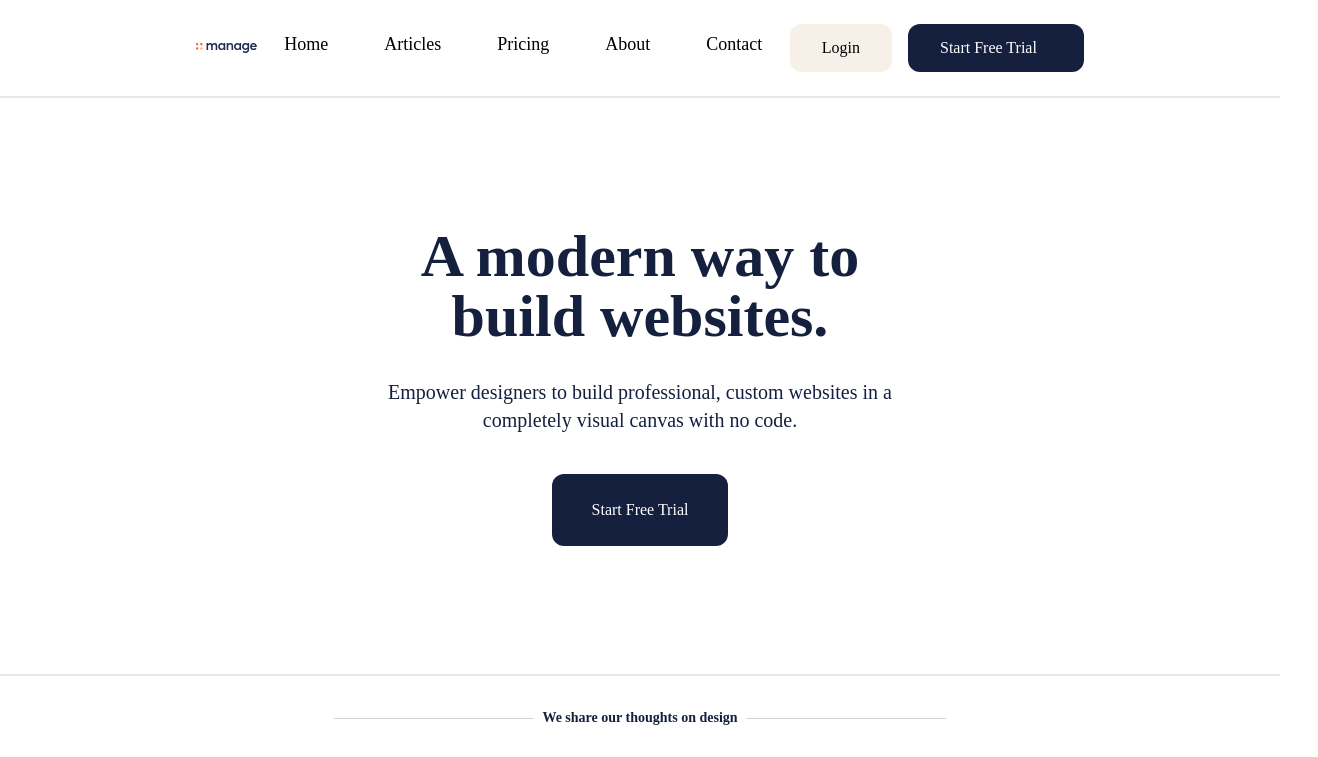
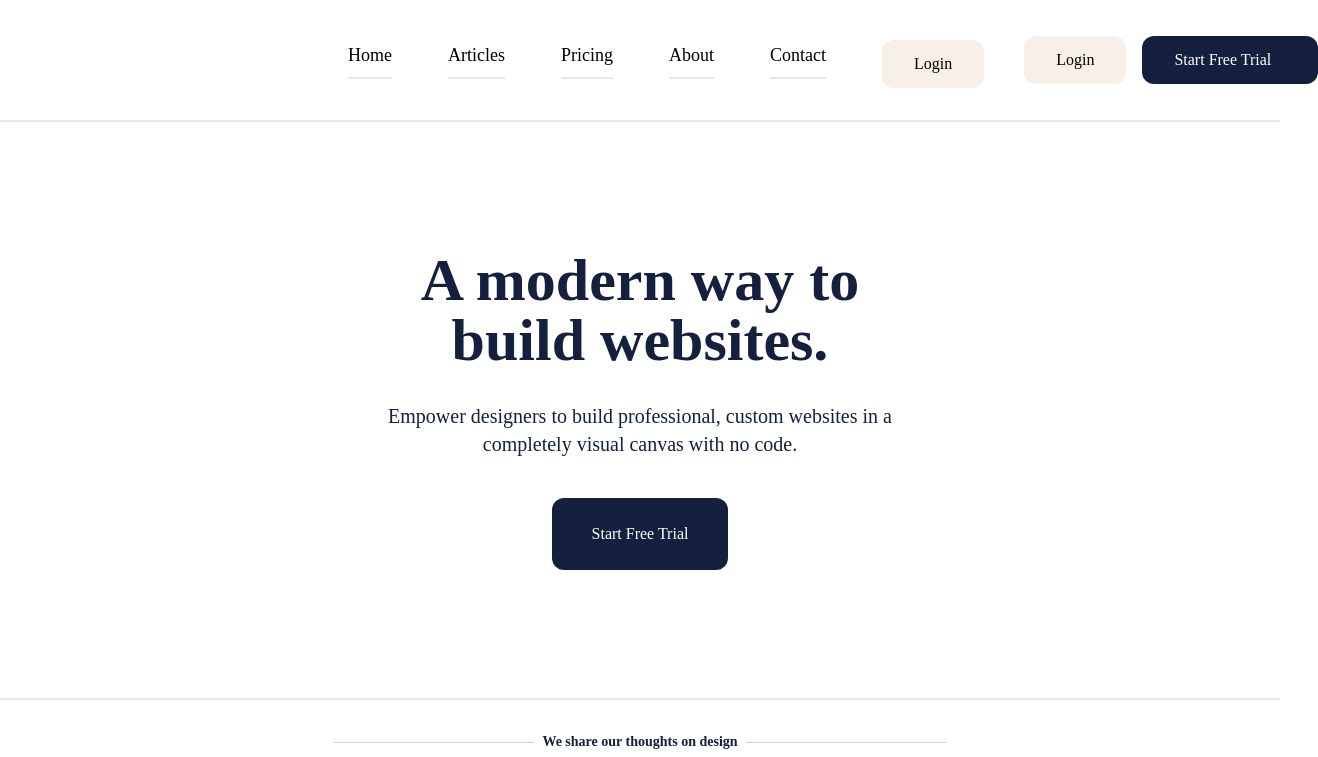
Before and after one commit to Olayinka-Ayode/tailwind-site-two, a website: page index.html in a window 1280 px wide. Shown: the top 757 px of the page, 1318 px wide, since content can reach past the window. Drawn offline with Linux system fonts and the light colour scheme.

Commit message:
fixed responsiveness

```diff
--- a/index.html
+++ b/index.html
@@ -14,15 +14,16 @@
         <div class="flex">
             <a href="#"><img src="./logo.svg" alt="Logo" class="hover:opacity-60 cursor-not-allowed"></a>
         </div>
-        <div id="menu-btn" class="hidden flex-col md:flex absolute md:static md:flex-row md:bg-inherit md:mt-0 md:space-x-14 mt-72 justify-center items-center text-center mx-auto bg-gray-300 w-screen">
-            <a href="" class="font-normal text-lg font-IBM hover:opacity-10 hover:line-through pb-2">Home</a>
-            <a href="" class="font-normal text-lg font-IBM hover:opacity-10 hover:line-through pb-2">Articles</a>
-            <a href="" class="font-normal text-lg font-IBM hover:opacity-10 hover:line-through pb-2">Pricing</a>
-            <a href="" class="font-normal text-lg font-IBM hover:opacity-10 hover:line-through pb-2">About</a>
-            <a href="" class="font-normal text-lg font-IBM hover:opacity-10 hover:line-through pb-2">Contact</a>
+        <div id="menu-btn" class="hidden flex-col md:flex absolute float-right bg-freetrial md:static md:flex-row md:bg-inherit md:mt-0 md:space-x-14 ml-28 mt-72 rounded-xl px-10 mx-auto items-center pt-2 pb-2">
+            <a href="" class="font-normal text-lg font-IBM hover:opacity-10 hover:line-through pb-2  border-b-2 w-full text-center">Home</a>
+            <a href="" class="font-normal text-lg font-IBM hover:opacity-10 hover:line-through pb-2 border-b-2 w-full text-center">Articles</a>
+            <a href="" class="font-normal text-lg font-IBM hover:opacity-10 hover:line-through pb-2 border-b-2 w-full text-center">Pricing</a>
+            <a href="" class="font-normal text-lg font-IBM hover:opacity-10 hover:line-through pb-2 border-b-2 w-full text-center">About</a>
+            <a href="" class="font-normal text-lg font-IBM hover:opacity-10 hover:line-through pb-2 border-b-2 w-full text-center">Contact</a>
+            <button class="bg-loginbutton px-8 rounded-xl py-3 md:mr-4 font-IBM hover:bg-freetrial hover:text-loginbutton mt-2">Login</button>
         </div>
         <div class="flex flex-row justify-center items-center">
-            <button class="bg-loginbutton px-8 rounded-xl py-3 md:mr-4 font-IBM hover:bg-freetrial hover:text-loginbutton">Login</button>
+            <button class="hidden md:flex bg-loginbutton px-8 rounded-xl py-3 md:mr-4 font-IBM hover:bg-freetrial hover:text-loginbutton">Login</button>
             <button class="hidden md:flex md:py-3 md:px-8 rounded-xl bg-freetrial text-white font-IBM hover:bg-loginbutton hover:text-freetrial md:w-44">Start Free Trial</button>
         </div>
         <div id="button" class="md:hidden hamburger flex flex-col items-center justify-center focus:outline-none">
```
Also changed, not shown: main.css.
